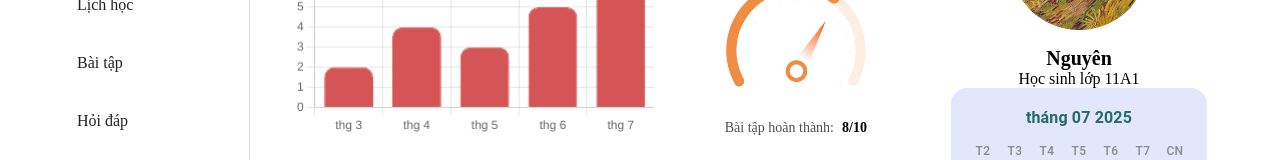
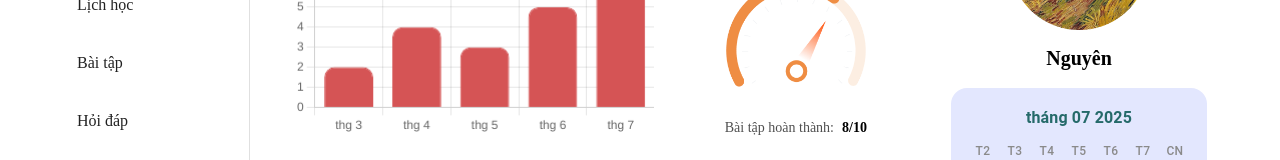
Before and after one commit to TalJa1/nhatkhang-web, a React (Vite) app: page /home in a window 1280 px wide. Shown: the part 180-340 px from the top of the page. Built offline with nearby package versions, Linux system fonts and the light colour scheme; some icons are missing.

Commit message:
style: Update HomeView component to improve layout by replacing static text with a line break

```diff
--- a/src/views/tabs/HomeView.tsx
+++ b/src/views/tabs/HomeView.tsx
@@ -224,7 +224,7 @@ const HomeView = () => {
               >
                 {name}
               </Box>
-              <Box>Học sinh lớp 11A1</Box>
+              <br />
               <Box
                 sx={{
                   display: "flex",
```
